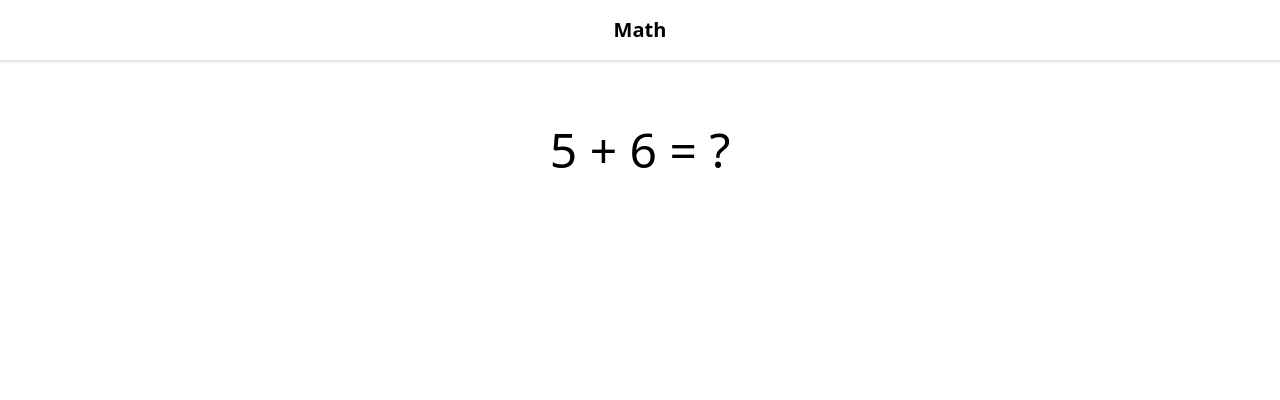
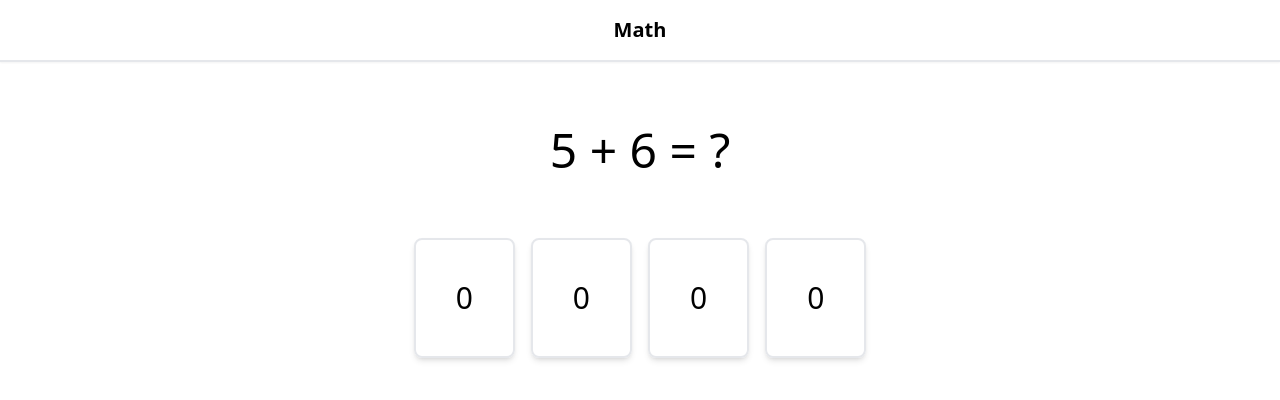
Before and after one commit to nealwp/math-game, a Vue app: page / in a window 1280 px wide. Shown: the top 400 px of the page. Built offline with nearby package versions, Linux system fonts and the light colour scheme.

Commit message:
add guess buttons

```diff
--- a/src/App.vue
+++ b/src/App.vue
@@ -2,11 +2,13 @@
 import HelloWorld from './components/HelloWorld.vue'
 import TopBar from './components/TopBar.vue'
 import MathQuestion from './components/MathQuestion.vue'
+import GuessButtons from './components/GuessButtons.vue'
 </script>
 
 <template>
   <TopBar />
   <MathQuestion />
+  <GuessButtons />
 </template>
 
 <style scoped>
--- /dev/null
+++ b/src/components/GuessButtons.vue
@@ -0,0 +1,16 @@
+<script setup lang="ts">
+
+</script>
+
+<template>
+    <div class="flex justify-center">
+            <button type="button" class="border-2 p-10 mx-2 text-3xl rounded-lg hover:bg-teal-100 shadow-md">0</button>
+            <button type="button" class="border-2 p-10 mx-2 text-3xl rounded-lg hover:bg-teal-100 shadow-md">0</button>
+            <button type="button" class="border-2 p-10 mx-2 text-3xl rounded-lg hover:bg-teal-100 shadow-md">0</button>
+            <button type="button" class="border-2 p-10 mx-2 text-3xl rounded-lg hover:bg-teal-100 shadow-md">0</button>
+    </div>
+</template>
+
+<style scoped>
+
+</style>
```
